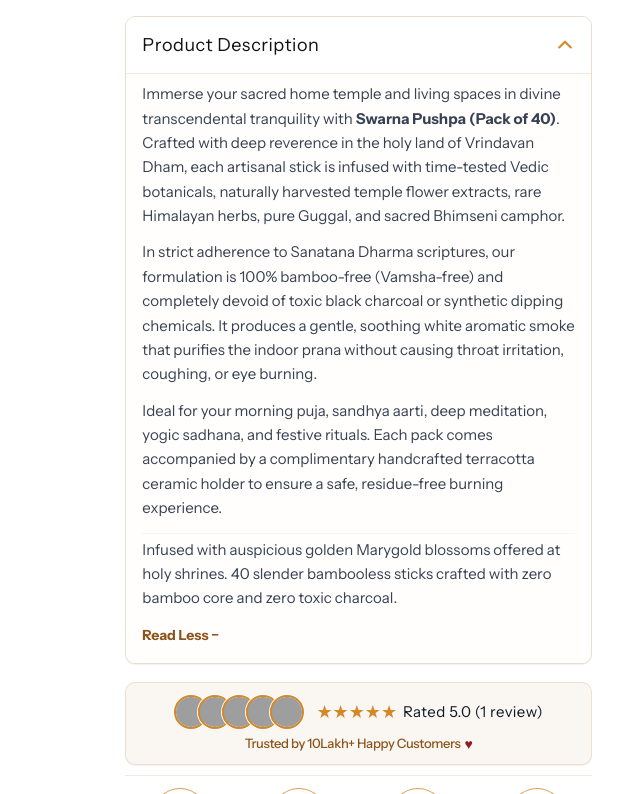
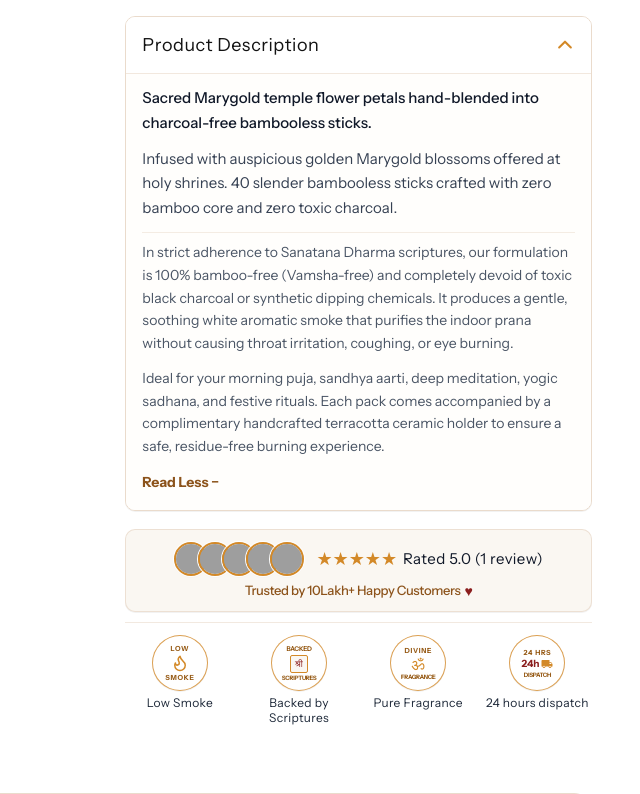
Before and after one commit to Arnav-Sharma437/Aaradhna, a Laravel app: page /products/swarna-pushpa in a window 1280 px wide, after a click that opens the changed part. Shown: the part 917-1711 px from the top of the page, without its empty margins (640-1280 px from the left). Run offline with Laravel 12, Linux system fonts and the light colour scheme; data comes from the database, SQL or seed files in the repository; tables that the repository leaves empty hold one stand-in row (values such as "Sample post"); style sheets or scripts are compiled from the project's sources; some libraries are stand-ins or nearby versions; some web fonts are replaced; grey boxes are pictures that could not be loaded.

Commit message:
Display custom product description and short summary directly in product accordion

```diff
--- a/resources/views/front/products/show.blade.php
+++ b/resources/views/front/products/show.blade.php
@@ -577,29 +577,37 @@
                                     <path stroke-linecap="round" stroke-linejoin="round" d="M19 9l-7 7-7-7" />
                                 </svg>
                             </button>
-                            <div id="product-desc-accordion-body" class="px-4 pb-4 pt-2 text-sm sm:text-[15px] text-gray-700 leading-relaxed font-body border-t border-[#EADBCC]/60 bg-[#FFFEFC] transition-all duration-300">
+                            <div id="product-desc-accordion-body" class="px-4 pb-4 pt-3 text-sm sm:text-[15px] text-gray-700 leading-relaxed font-body border-t border-[#EADBCC]/60 bg-[#FFFEFC] transition-all duration-300">
                                 <div class="space-y-3">
-                                    <!-- Initial 4 Lines Content -->
-                                    <p class="leading-relaxed">
-                                        Immerse your sacred home temple and living spaces in divine transcendental tranquility with <strong>{{ $product->title }}</strong>. Crafted with deep reverence in the holy land of Vrindavan Dham, each artisanal stick is infused with time-tested Vedic botanicals, naturally harvested temple flower extracts, rare Himalayan herbs, pure Guggal, and sacred Bhimseni camphor.
+                                    @if(!empty(trim($product->description ?? '')) || !empty(trim($product->short_description ?? '')))
+                                        {{-- 1. Custom Short Summary if present --}}
+                                        @if(!empty(trim($product->short_description ?? '')))
+                                            <p class="font-medium text-gray-900 leading-relaxed">
+                                                {!! nl2br(e($product->short_description)) !!}
                                             </p>
-
-                                    <!-- Collapsible Extra Content (Read More) -->
-                                    <div id="product-desc-more" class="hidden space-y-3">
+                                        @endif
+
+                                        {{-- 2. Custom Full Description from Admin Panel --}}
+                                        @if(!empty(trim($product->description ?? '')))
+                                            <div class="prose prose-sm max-w-none text-gray-700 leading-relaxed font-body">
+                                                @if(str_contains($product->description, '<'))
+                                                    {!! $product->description !!}
+                                                @else
+                                                    {!! nl2br(e($product->description)) !!}
+                                                @endif
+                                            </div>
+                                        @endif
+
+                                        {{-- 3. Collapsible Vedic Formulation & Scripture Notes --}}
+                                        <div id="product-desc-more" class="hidden space-y-3 pt-2 border-t border-[#EADBCC]/50 text-xs sm:text-sm text-gray-600">
                                             <p class="leading-relaxed">
                                                 In strict adherence to Sanatana Dharma scriptures, our formulation is 100% bamboo-free (Vamsha-free) and completely devoid of toxic black charcoal or synthetic dipping chemicals. It produces a gentle, soothing white aromatic smoke that purifies the indoor prana without causing throat irritation, coughing, or eye burning.
                                             </p>
                                             <p class="leading-relaxed">
                                                 Ideal for your morning puja, sandhya aarti, deep meditation, yogic sadhana, and festive rituals. Each pack comes accompanied by a complimentary handcrafted terracotta ceramic holder to ensure a safe, residue-free burning experience.
                                             </p>
-                                        @if($product->description)
-                                            <div class="prose prose-sm max-w-none text-gray-700 pt-1 border-t border-gray-100">
-                                                {!! $product->description !!}
-                                            </div>
-                                        @endif
-                                    </div>
-
-                                    <!-- Read More / Read Less Toggle Button -->
+                                        </div>
+
                                         <button
                                             type="button"
                                             id="desc-read-more-btn"
@@ -618,6 +626,40 @@
                                         >
                                             Read More &plus;
                                         </button>
+                                    @else
+                                        {{-- Fallback: When no custom description has been added in admin --}}
+                                        <p class="leading-relaxed">
+                                            Immerse your sacred home temple and living spaces in divine transcendental tranquility with <strong>{{ $product->clean_title }}</strong>. Crafted with deep reverence in the holy land of Vrindavan Dham, each artisanal stick is infused with time-tested Vedic botanicals, naturally harvested temple flower extracts, rare Himalayan herbs, pure Guggal, and sacred Bhimseni camphor.
+                                        </p>
+
+                                        <div id="product-desc-more" class="hidden space-y-3">
+                                            <p class="leading-relaxed">
+                                                In strict adherence to Sanatana Dharma scriptures, our formulation is 100% bamboo-free (Vamsha-free) and completely devoid of toxic black charcoal or synthetic dipping chemicals. It produces a gentle, soothing white aromatic smoke that purifies the indoor prana without causing throat irritation, coughing, or eye burning.
+                                            </p>
+                                            <p class="leading-relaxed">
+                                                Ideal for your morning puja, sandhya aarti, deep meditation, yogic sadhana, and festive rituals. Each pack comes accompanied by a complimentary handcrafted terracotta ceramic holder to ensure a safe, residue-free burning experience.
+                                            </p>
+                                        </div>
+
+                                        <button
+                                            type="button"
+                                            id="desc-read-more-btn"
+                                            class="inline-flex items-center gap-1 text-xs sm:text-sm font-bold text-[#8C531B] hover:text-[#7B1925] transition-colors focus:outline-none cursor-pointer select-none pt-0.5"
+                                            onclick="
+                                                const moreContent = document.getElementById('product-desc-more');
+                                                const btn = document.getElementById('desc-read-more-btn');
+                                                if (moreContent.classList.contains('hidden')) {
+                                                    moreContent.classList.remove('hidden');
+                                                    btn.innerHTML = 'Read Less &minus;';
+                                                } else {
+                                                    moreContent.classList.add('hidden');
+                                                    btn.innerHTML = 'Read More &plus;';
+                                                }
+                                            "
+                                        >
+                                            Read More &plus;
+                                        </button>
+                                    @endif
                                 </div>
                             </div>
                         </div>
```
Lines whose indentation alone changed are shown as unchanged.
